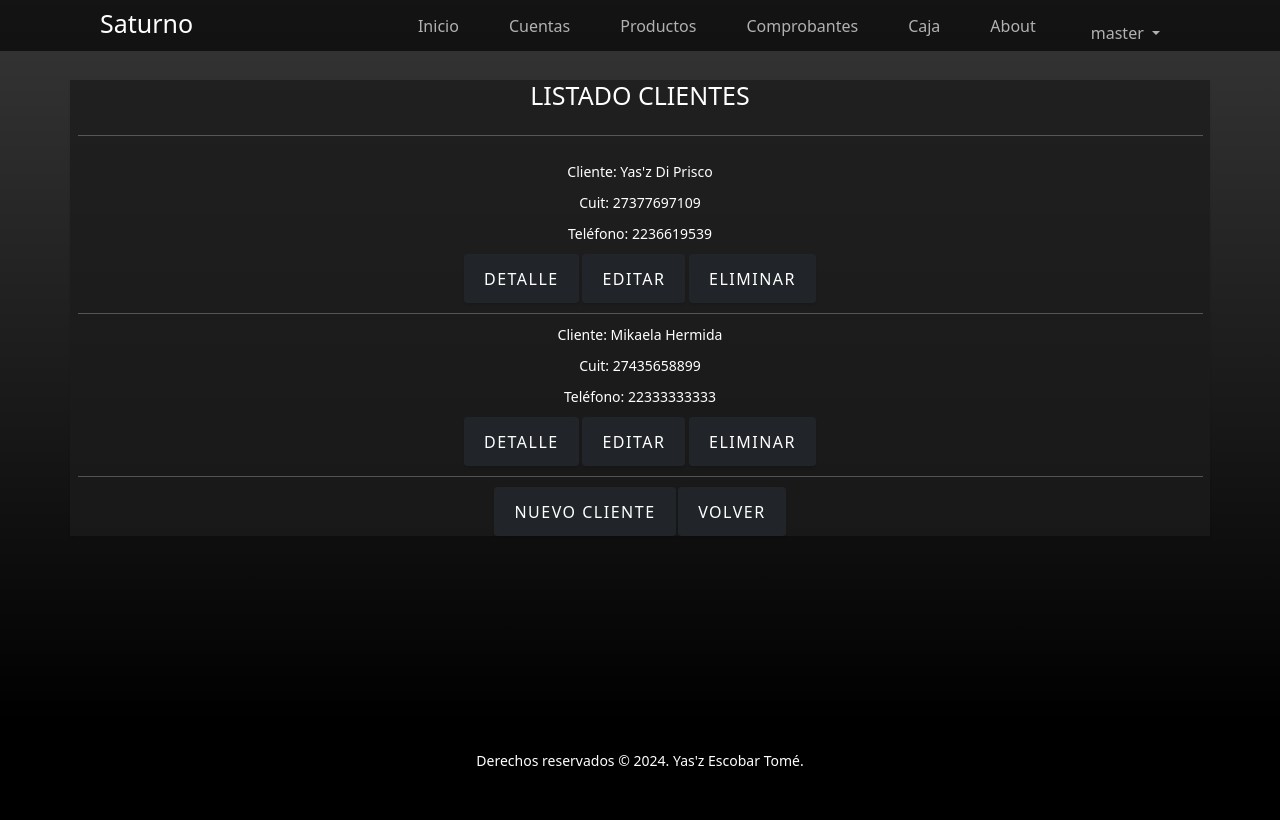
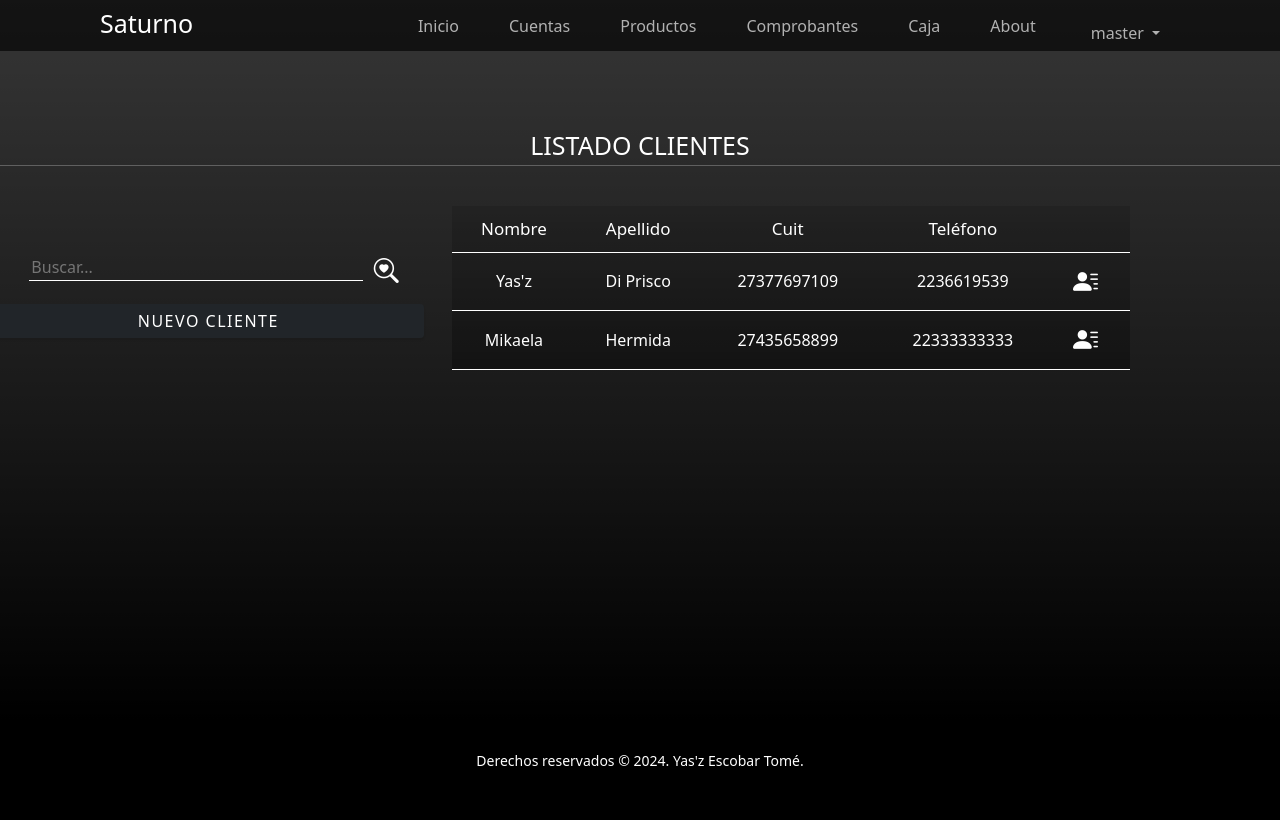
Before and after one commit to yaszcdp/Saturno, a Django app: page /cuentas/clientes in a window 1280 px wide. Run offline with Django 5.2, Linux system fonts and the light colour scheme; a user stored in the database is signed in; data comes from the database, SQL or seed files in the repository; both versions use the stored data as it was after the commit.

Commit message:
post-entrega: estilos listado en clientes + buscador

```diff
--- a/accounts/templates/accounts/client-list.html
+++ b/accounts/templates/accounts/client-list.html
@@ -1,34 +1,62 @@
 {% extends 'main/base.html' %}
+{% load static %}
+
 
 {% block title %} Saturno | Clientes {% endblock title %}
 
 {% block main %}
-<section class="page-section">
-    <div class="container text-white text-center">
-        <h1 class="pb-4">LISTADO CLIENTES</h1>
-        <hr>
-        <br>
-        {% for client in clients %}
-            <p>Cliente: {{client.first_name}} {{client.last_name}}</p>
-            <p>Cuit: {{client.cuit}}</p>
-            <p>Teléfono: {{client.phone}}
-            <br>
-            <p class="botones">
-                <a class="btn btn-dark" href="{% url 'DetailClient' client.pk %}">Detalle</a>
-                {% if request.user.is_superuser %}
-                    <a class="btn btn-dark" href="{% url 'UpdateClient' client.pk %}">Editar</a>
-                    <a class="btn btn-dark" href="{% url 'DeleteClient' client.pk %}">Eliminar</a>
-                {% endif %}
-            </p>
-            <hr>
 
-        {% endfor %}
+<main class="container-list">
+    <section class="page-section">
+        <div class="row align-items-center mt-5">
+            <h1 class="text-center text-white">LISTADO CLIENTES</h1>
+            <hr class="text-white">
+        </div>
+        <div class="row align-items-center mt-5">
+            <div class="col-md-4">
+                <div class="row">
+                    {% block search %}
+                        {% include 'accounts/search.html' with page='Clients' %}
+                    {% endblock search %}
 
-        {% if request.user.is_superuser %}
-            <a class="btn btn-dark" href="{% url 'CreateClient' %}">Nuevo Cliente</a>
-        {% endif %}
-        <a class="btn btn-dark" href="{% url 'Accounts' %}">Volver</a>
-    </div>
+                    {% if request.user.is_superuser %}
+                        <a class="btn btn-dark" href="{% url 'CreateClient' %}">Nuevo Cliente</a>
+                    {% endif %}
+                </div>
+            </div>
+
+            <div class="col-md-8">
+                <table>
+                    <thead>
+                        <tr>
+                            <th>Nombre</th>
+                            <th>Apellido</th>
+                            <th>Cuit</th>
+                            <th>Teléfono</th>
+                            <th></th>
+                        </tr>
+                    </thead>
+
+                    <tbody>
+                        {% for client in clients %}
+                        <tr>
+                            <td>{{ client.first_name }}</td>
+                            <td>{{ client.last_name }}</td>
+                            <td>{{ client.cuit }}</td>
+                            <td>{{ client.phone }}</td>
+                            <td>
+                                <a href="{% url 'DetailClient' client.pk %}">
+                                    <i class="bi bi-person-lines-fill"></i>
+                                </a>
+                            </td>
+                        </tr>
+                        {% endfor %}
+                    </tbody>
+                </table>
+            </div>
+        </div>
+
 </section>
+</main>
 
-{% endblock %}
+{% endblock main %}
--- /dev/null
+++ b/accounts/templates/accounts/search.html
@@ -0,0 +1,12 @@
+{% load static %}
+
+{% block search %}
+<form class="form-search" method="GET" action="{% url 'Search' %}">
+        <input type="hidden" name="page" value="{{page}}">
+        <input type="text" name="query" placeholder="Buscar...">
+        <a class="btn btn-social" type='submit'>
+            <i class="bi bi-search-heart"></i>
+        </a>
+</form>
+
+{% endblock search %}
--- a/accounts/urls.py
+++ b/accounts/urls.py
@@ -1,9 +1,10 @@
 from django.urls import path
 from accounts import views
-from accounts.views import accounts_view
+from accounts.views import accounts_view, search
 
 urlpatterns = [
     path('', accounts_view, name='Accounts'),
+    path('buscar', search, name='Search'),
 
     path('clientes', views.ClientListView.as_view(), name='Clients'),
     path('ver-cliente/<int:pk>', views.ClientDetailView.as_view(), name='DetailClient'),
--- a/accounts/views.py
+++ b/accounts/views.py
@@ -13,6 +13,20 @@ from django.contrib.auth.decorators import login_required
 @login_required
 def accounts_view(request):
     return render(request, 'accounts/accounts.html')
+
+def search(request):
+    query = request.GET.get('query', '')
+    page = request.GET.get('page', '')
+
+    if page == 'Clients':
+        clients = Client.objects.filter(first_name__icontains=query) | Client.objects.filter(last_name__icontains=query)
+        return render(request, 'accounts/client-list.html', {'clients': clients})
+    elif page == 'Suppliers':
+        suppliers = Supplier.objects.filter(company__icontains=query)
+        return render(request, 'accounts/Supplier-list.html', {'suppliers': suppliers})
+    else:
+        response = "No hay resultados"
+        return HttpResponse(response)
 
 #-------[ VISTAS CLIENTES ]-------
 class ClientListView(LoginRequiredMixin, ListView):
--- a/main/static/main/css/styles.css
+++ b/main/static/main/css/styles.css
@@ -203,7 +154,7 @@ header {
 
 .btn-dark {
   box-shadow: 0 0.1875rem 0.1875rem 0 rgba(0, 0, 0, 0.1019607843) !important;
-  padding: 1.25rem 2rem;
+  padding: 0.5rem 1rem;
   font-size: 1.6rem;
   text-transform: uppercase;
   letter-spacing: 0.15rem;
@@ -212,6 +163,15 @@ header {
 
 .btn-dark:hover {
   background: #14ae2e;
+}
+
+a i {
+  font-size: 2.5rem;
+  color: white;
+}
+
+a i:hover {
+  color: #da7a21;
 }
 
 /*--------------[ CONTAINER ]-------------*/
@@ -224,15 +184,73 @@ header {
   font-size: 1.4rem;
 }
 
+/* .container-list{
+    width: 100%;
+    display: flex;
+    flex-direction: column;
+    align-items: center;
+    margin-top: 2rem;
+}
+ */
+form.form-search {
+  width: 100%;
+  margin: 1rem;
+  text-align: center;
+}
+
+form.form-search input {
+  width: 80%;
+  background-color: rgba(0, 0, 0, 0);
+  color: white;
+  font-size: 1.6rem;
+  border: none;
+  border-bottom: 0.1rem solid white;
+}
+
+.form-search input:hover {
+  border-bottom: 0.3rem solid #da7a21;
+}
+
+.form-search input::-moz-selection {
+  border: none;
+  border-bottom: 0.3rem solid #da7a21;
+}
+
+.form-search input::selection {
+  border: none;
+  border-bottom: 0.3rem solid #da7a21;
+}
+
+.container-buttons {
+  display: flex;
+  flex-direction: row;
+  justify-content: center;
+  align-items: center;
+}
+
+.container-buttons a {
+  margin: 1rem;
+}
+
+.container .formulario {
+  width: 100%;
+  margin: auto 2rem;
+}
+
 /*--------------[ PAGES ]-------------*/
 .page {
   min-height: 90vh;
 }
 
 .page-section {
+  width: 100%;
   padding-top: 8rem;
   background: linear-gradient(to bottom, rgba(0, 0, 0, 0.3019607843) 0%, rgba(0, 0, 0, 0.7019607843) 60%, #000 100%);
   min-height: 90vh;
+}
+
+.page-section h1 {
+  margin-top: 2rem;
 }
 
 .page-section .container {
@@ -240,13 +258,52 @@ header {
   box-shadow: 0 0.2rem 0.2rem 0 rgba(0, 0, 0, 0.1019607843) !important;
 }
 
-.container .formulario {
+.content {
+  display: flex;
   width: 100%;
-  margin: auto 2rem;
+  justify-content: space-between;
 }
 
-.botones {
-  font-size: 1.4rem;
+/* ------------------------[ TABLAS ]------------------------*/
+table {
+  background: linear-gradient(to bottom, rgba(0, 0, 0, 0.1294117647) 0%, rgba(0, 0, 0, 0.2117647059) 60%, rgba(0, 0, 0, 0.3215686275) 100%);
+  padding: 2rem;
+  border-collapse: collapse;
+  width: 80%;
+  margin-left: 2rem;
+}
+
+table th, table td {
+  color: white;
+  font-size: 1.6rem;
+  font-weight: 400;
+  text-align: center;
+  border-bottom: 0.1rem solid white;
+  padding: 1rem;
+  vertical-align: middle;
+}
+
+table th {
+  font-size: 1.7rem;
+}
+
+table td a {
+  color: #ffe6d6;
+  text-decoration: none;
+  margin-right: 1rem;
+  display: inline-block;
+}
+
+table td a:hover {
+  cursor: pointer;
+}
+
+table td p {
+  font-size: 1.6rem;
+}
+
+table .td-large {
+  width: 50%;
 }
 
 /*
--- a/main/static/main/css/styles.scss
+++ b/main/static/main/css/styles.scss
@@ -220,7 +170,7 @@ header {
 
 .btn-dark {
     box-shadow: 0 0.1875rem 0.1875rem 0 #0000001a !important;
-    padding: 1.25rem 2rem;
+    padding: .5rem 1rem;
     font-size: 1.6rem;
     text-transform: uppercase;
     letter-spacing: 0.15rem;
@@ -231,6 +181,17 @@ header {
     background: #14ae2e;
 }
 
+
+a i{
+    font-size: 2.5rem;
+    color: white;
+}
+
+a i:hover{
+    color: #da7a21;
+}
+
+
 /*--------------[ CONTAINER ]-------------*/
 .container h2{
     font-size: 2.4rem;
@@ -240,21 +201,50 @@ header {
     font-size: 1.4rem;
 }
 
-/*--------------[ PAGES ]-------------*/
+/* .container-list{
+    width: 100%;
+    display: flex;
+    flex-direction: column;
+    align-items: center;
+    margin-top: 2rem;
+}
+ */
 
-.page{
-    min-height: 90vh;
+form.form-search{
+    width: 100%;
+    margin: 1rem;
+    text-align: center;
 }
 
-.page-section{
-    padding-top: 8rem;
-    background: linear-gradient(to bottom, #0000004d 0%, #000000b3 60%, #000 100%);
-    min-height: 90vh;
+form.form-search input{
+    width: 80%;
+    background-color: #00000000;
+    color: white;
+    font-size: 1.6rem;
+    border: none;
+    border-bottom: .1rem solid white;
 }
 
-.page-section .container{
-    background-color: #1b1b1bc7;
-    box-shadow: 0 0.2rem 0.2rem 0 #0000001a !important;
+
+.form-search input:hover{
+    border-bottom: .3rem solid #da7a21;
+}
+
+.form-search input::selection{
+    border: none;
+    border-bottom: .3rem solid #da7a21;
+}
+
+
+.container-buttons{
+    display: flex;
+    flex-direction: row;
+    justify-content: center;
+    align-items: center;
+}
+
+.container-buttons a{
+    margin: 1rem;
 }
 
 .container .formulario{
@@ -263,9 +253,85 @@ header {
 
 }
 
-.botones{
-    font-size: 1.4rem;
+/*--------------[ PAGES ]-------------*/
+
+.page{
+    min-height: 90vh;
 }
+
+.page-section{
+    width: 100%;
+    padding-top: 8rem;
+    background: linear-gradient(to bottom, #0000004d 0%, #000000b3 60%, #000 100%);
+    min-height: 90vh;
+}
+
+.page-section h1{
+    margin-top: 2rem;
+}
+
+.page-section .container{
+    background-color: #1b1b1bc7;
+    box-shadow: 0 0.2rem 0.2rem 0 #0000001a !important;
+}
+
+.content{
+    display: flex;
+    width: 100%;
+    justify-content: space-between;
+}
+
+
+
+
+/* ------------------------[ TABLAS ]------------------------*/
+
+
+table{
+    background: linear-gradient(to bottom, #00000021 0%, #00000036 60%, #00000052 100%);
+    padding: 2rem;
+    border-collapse: collapse;
+    width: 80%;
+    margin-left: 2rem;
+}
+
+table th, table td{
+    color: white;
+    font-size: 1.6rem;
+    font-weight: 400;
+    text-align: center;
+    border-bottom: .1rem solid white;
+    padding: 1rem;
+    vertical-align: middle;
+}
+
+table th{
+    font-size: 1.7rem;
+}
+
+table td a{
+    color: #ffe6d6;
+    text-decoration: none;
+    margin-right: 1rem;
+    display: inline-block;
+}
+
+
+
+table td a:hover{
+    cursor: pointer;
+}
+
+table td p{
+    font-size: 1.6rem;
+}
+
+table .td-large{
+    width: 50%;
+}
+
+
+
 
 /*
 .page-section-about .container{
--- a/main/templates/main/base.html
+++ b/main/templates/main/base.html
@@ -83,7 +83,7 @@
 
 
     {% block main %}
-    {% endblock %}
+    {% endblock main %}
 
 
     <footer class="footer bg-black small text-center text-white-50">
```
Also changed, not shown: other parts of main/static/main/css/styles.css (+0 -49 lines), other parts of main/static/main/css/styles.scss (+1 -51 lines), db.sqlite3, 1 other file.
